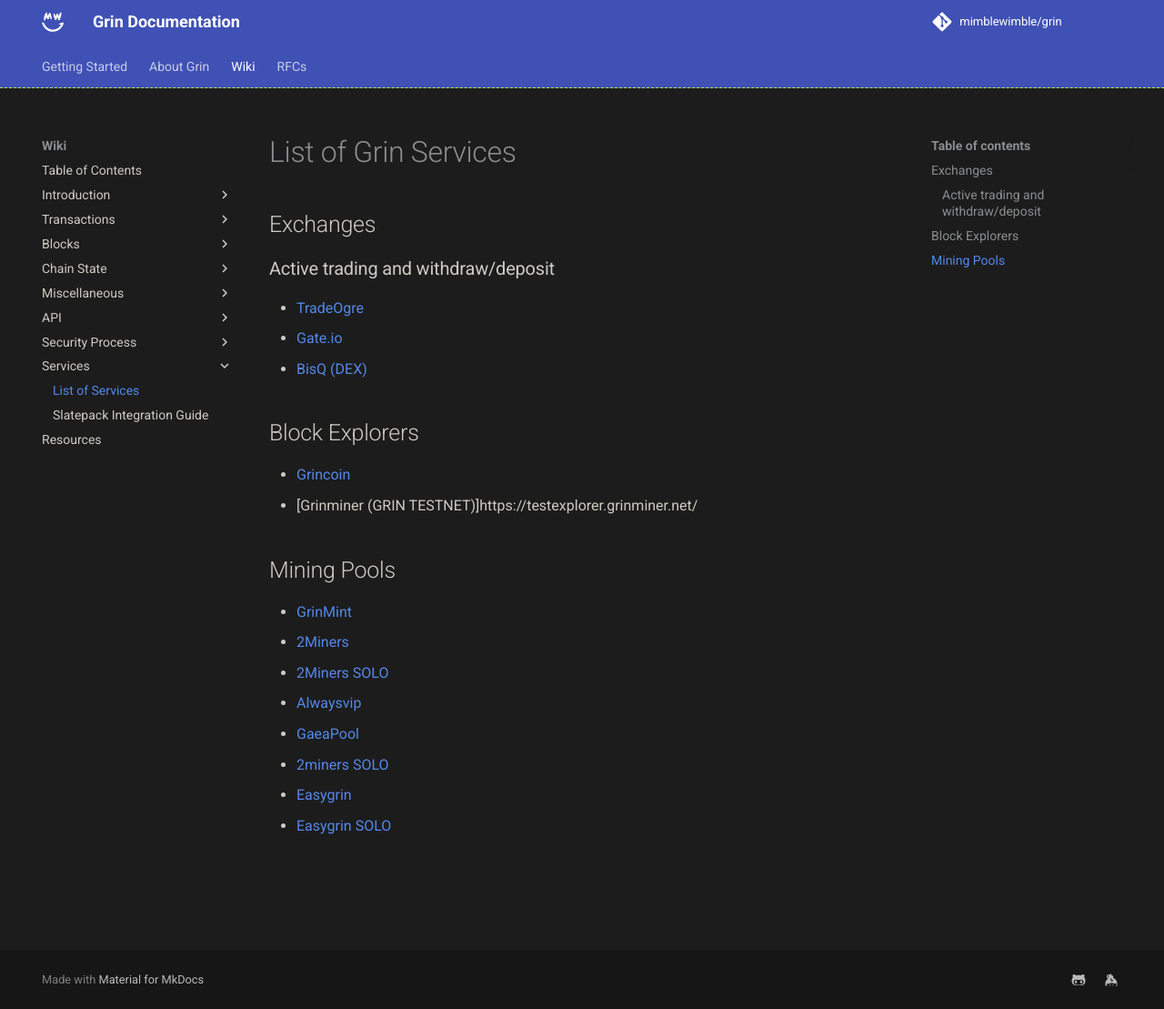
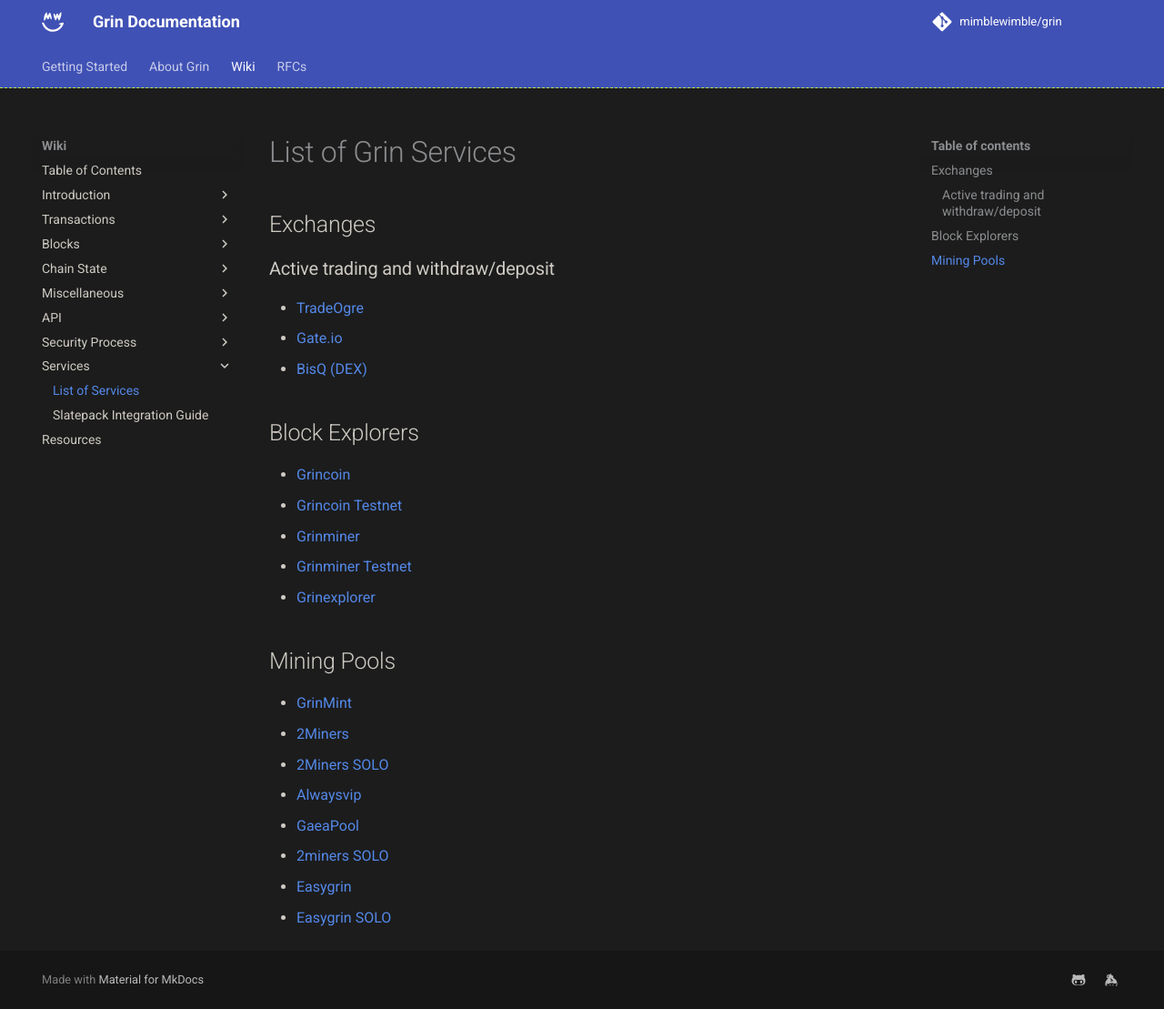
Before and after one commit to mimblewimble/docs, an MkDocs documentation site: the page built from docs/wiki/services/list-of-services.md, in a window 1280 px wide and 1109 px high. Shown: the whole window at 91% size. Built offline with MkDocs 1.6.1 and Material for MkDocs 9.7.7, drawn with Linux system fonts in a browser that asks for light colours; comment, search, counter and statistics services are not loaded.

Commit message:
Updated explorer links

```diff
--- a/docs/wiki/services/list-of-services.md
+++ b/docs/wiki/services/list-of-services.md
@@ -12,8 +12,10 @@
 ## Block Explorers
 
 - [Grincoin](https://grincoin.org/)
-- [Grinminer (GRIN TESTNET)]https://testexplorer.grinminer.net/
-
+- [Grincoin Testnet](https://testnet.grincoin.org/)
+- [Grinminer](https://explorer.grinminer.net/)
+- [Grinminer Testnet](https://testexplorer.grinminer.net/)
+- [Grinexplorer](https://grinexplorer.net/)
 
 
 ## Mining Pools
```
